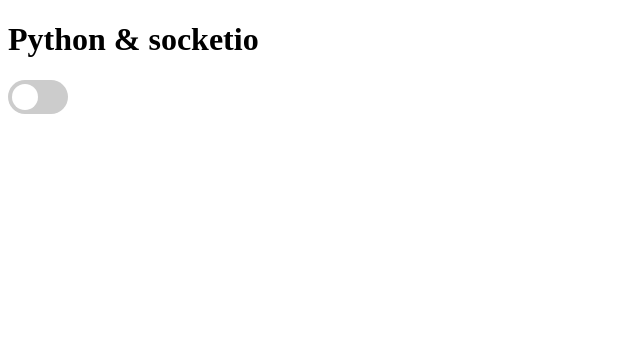
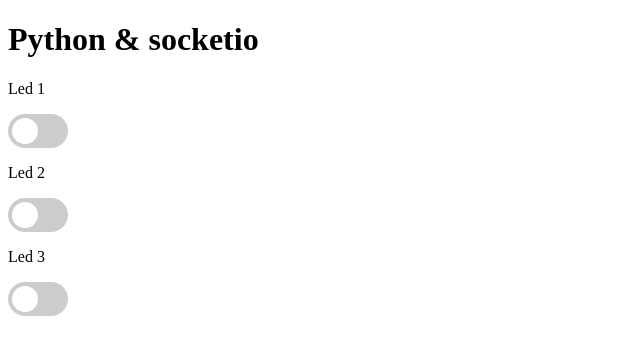
Before and after one commit to JavierEduardoRomeroTellez/FlaskSockets, a Flask app: page / in a window 1280 px wide. Shown: the top 355 px of the page, without its empty margins (0-640 px from the left). Run offline with Flask 2, Linux system fonts and the light colour scheme; some libraries are stand-ins or nearby versions.

Commit message:
Added 3 swtiches and make some changes

```diff
--- a/main.py
+++ b/main.py
@@ -2,8 +2,8 @@ from flask import Flask, render_template
 from flask_socketio import SocketIO, send
 from gpiozero import LED
 
-led = LED(18)
-led_state = False
+led1 = LED(18)
+led_state1 = False
 
 app = Flask(__name__)
 app.config['SECRET_KEY'] = 'secret'
@@ -14,18 +14,18 @@ socketio = SocketIO(app)
 def index():
    return render_template('index.html')
 
-@socketio.on('turnOn')
+@socketio.on('turnOnLed1')
 def turnOnLED():
     print("Encender led")
-    led.on()
-    led_state = True
+    led1.on()
+    led_state1 = True
     send('True', broadcast = True)
 
-@socketio.on('turnOff')
+@socketio.on('turnOffLed1')
 def turnOffLED():
     print("Apagar led")
-    led.off()
-    led_state = False
+    led1.off()
+    led_state1 = False
     send('False', broadcast = True)
 
 if __name__ == '__main__':
--- a/templates/index.html
+++ b/templates/index.html
@@ -70,8 +70,19 @@
 	</head>
 	<body>
 		<h1>Python & socketio</h1>
+		<p>Led 1</p>
 		<label class="switch">
-			<input type="checkbox" id="Checkbox">
+			<input type="checkbox" id="Checkbox1">
+			<span class="slider round"></span>
+		</label>
+		<p>Led 2</p>
+		<label class="switch">
+			<input type="checkbox" id="Checkbox2">
+			<span class="slider round"></span>
+		</label>
+		<p>Led 3</p>
+		<label class="switch">
+			<input type="checkbox" id="Checkbox3">
 			<span class="slider round"></span>
 		</label>
 		<script src="https://code.jquery.com/jquery-3.6.0.min.js" integrity="sha256-/xUj+3OJU5yExlq6GSYGSHk7tPXikynS7ogEvDej/m4=" crossorigin="anonymous"></script>
@@ -83,21 +94,21 @@
 
 			socket.on('message',function (msg) {
 				if(msg == 'True'){
-					$("#Checkbox").prop("checked", true);
+					$("#Checkbox1").prop("checked", true);
 					console.log("Encendio el led");
 				}else{
-					$("#Checkbox").prop("checked", false);
+					$("#Checkbox1").prop("checked", false);
 					console.log("Apago el led");
 				}
 			});
 			//jQuery listen for checkbox change
-			$("#Checkbox").change(function() {
+			$("#Checkbox1").change(function() {
 					if(this.checked) {
 							console.log('cambio el checkbox')
-							socket.emit('turnOn')
+							socket.emit('turnOnLed1')
 					}else{
 							console.log('cambio el checkbox')
-							socket.emit('turnOff')
+							socket.emit('turnOffLed1')
 					}
 			});
 		</script>
```
